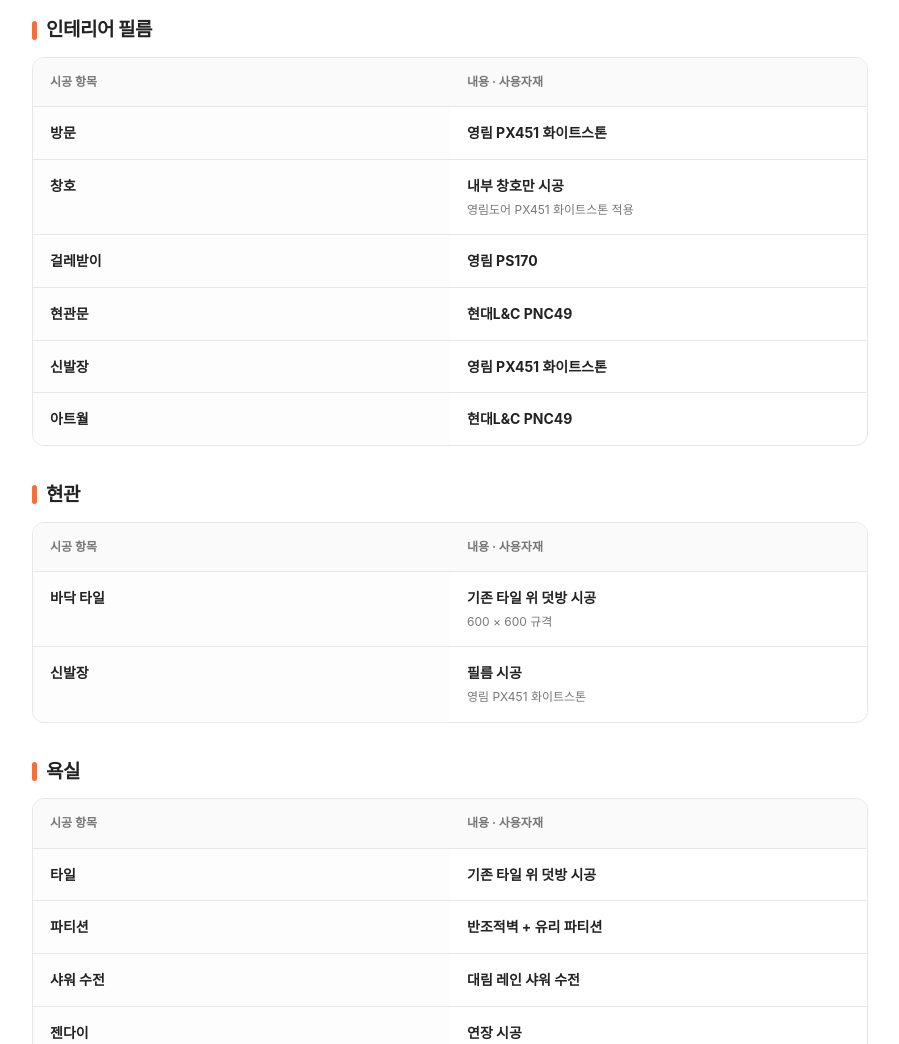
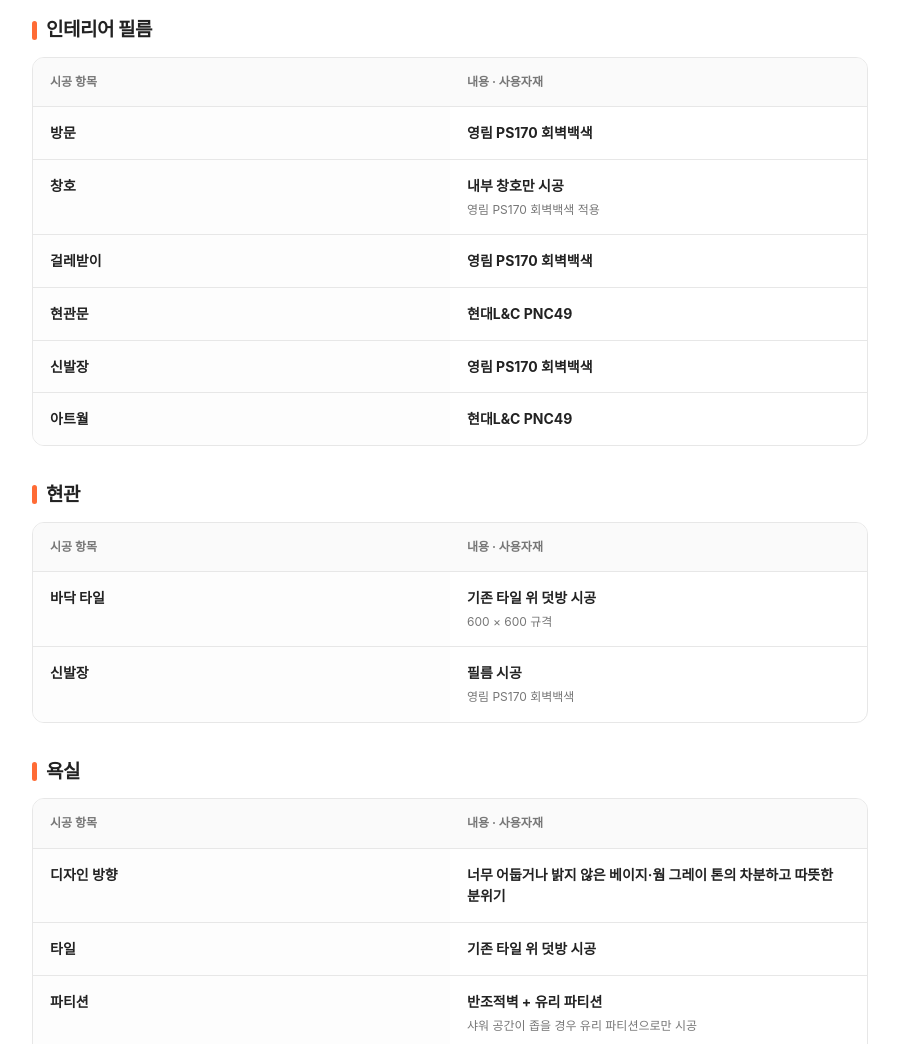
Before and after one commit to disj11/remodel-22-final, a website: page public/index.html in a window 1280 px wide. Shown: the part 740-1784 px from the top of the page, without its empty margins (190-1089 px from the left). Drawn offline with Linux system fonts and the light colour scheme.

Commit message:
Refine remodeling material selections

```diff
--- a/public/index.html
+++ b/public/index.html
@@ -39,20 +39,21 @@
       <tr><th scope="row">벽지</th><td><strong>LX Z:IN 베스트 디아 회벽 / 크림화이트</strong><span class="detail">제품 코드 82601-05 · <a href="https://www.lxzin.com/zin/product/103064" target="_blank" rel="noopener noreferrer">제품 정보 보기</a></span></td></tr>
     </tbody></table></div></section>
     <section><h2>인테리어 필름</h2><div class="table-wrap"><table><thead><tr><th>시공 항목</th><th>내용 · 사용자재</th></tr></thead><tbody>
-      <tr><th scope="row">방문</th><td><strong>영림 PX451 화이트스톤</strong></td></tr>
-      <tr><th scope="row">창호</th><td><strong>내부 창호만 시공</strong><span class="detail">영림도어 PX451 화이트스톤 적용</span></td></tr>
-      <tr><th scope="row">걸레받이</th><td><strong>영림 PS170</strong></td></tr>
+      <tr><th scope="row">방문</th><td><strong>영림 PS170 회벽백색</strong></td></tr>
+      <tr><th scope="row">창호</th><td><strong>내부 창호만 시공</strong><span class="detail">영림 PS170 회벽백색 적용</span></td></tr>
+      <tr><th scope="row">걸레받이</th><td><strong>영림 PS170 회벽백색</strong></td></tr>
       <tr><th scope="row">현관문</th><td><strong>현대L&amp;C PNC49</strong></td></tr>
-      <tr><th scope="row">신발장</th><td><strong>영림 PX451 화이트스톤</strong></td></tr>
+      <tr><th scope="row">신발장</th><td><strong>영림 PS170 회벽백색</strong></td></tr>
       <tr><th scope="row">아트월</th><td><strong>현대L&amp;C PNC49</strong></td></tr>
     </tbody></table></div></section>
     <section><h2>현관</h2><div class="table-wrap"><table><thead><tr><th>시공 항목</th><th>내용 · 사용자재</th></tr></thead><tbody>
       <tr><th scope="row">바닥 타일</th><td><strong>기존 타일 위 덧방 시공</strong><span class="detail">600 × 600 규격</span></td></tr>
-      <tr><th scope="row">신발장</th><td><strong>필름 시공</strong><span class="detail">영림 PX451 화이트스톤</span></td></tr>
+      <tr><th scope="row">신발장</th><td><strong>필름 시공</strong><span class="detail">영림 PS170 회벽백색</span></td></tr>
     </tbody></table></div></section>
     <section><h2>욕실</h2><div class="table-wrap"><table><thead><tr><th>시공 항목</th><th>내용 · 사용자재</th></tr></thead><tbody>
+      <tr><th scope="row">디자인 방향</th><td><strong>너무 어둡거나 밝지 않은 베이지·웜 그레이 톤의 차분하고 따뜻한 분위기</strong></td></tr>
       <tr><th scope="row">타일</th><td><strong>기존 타일 위 덧방 시공</strong></td></tr>
-      <tr><th scope="row">파티션</th><td><strong>반조적벽 + 유리 파티션</strong></td></tr>
+      <tr><th scope="row">파티션</th><td><strong>반조적벽 + 유리 파티션</strong><span class="detail">샤워 공간이 좁을 경우 유리 파티션으로만 시공</span></td></tr>
       <tr><th scope="row">샤워 수전</th><td><strong>대림 레인 샤워 수전</strong></td></tr>
       <tr><th scope="row">젠다이</th><td><strong>연장 시공</strong><span class="detail">상단 졸리컷 마감</span></td></tr>
       <tr><th scope="row">수납장</th><td><strong>거울 슬라이딩 수납장</strong><span class="detail">수납장 내부 2구 콘센트 설치</span></td></tr>
@@ -60,6 +61,7 @@
       <tr><th scope="row">환풍기</th><td><strong>제로크 HV3-80X</strong></td></tr>
     </tbody></table></div></section>
     <section><h2>주방</h2><div class="table-wrap"><table><thead><tr><th>시공 항목</th><th>내용 · 사용자재</th></tr></thead><tbody>
+      <tr><th scope="row">디자인 방향</th><td><strong>밝고 깔끔한 톤을 바탕으로 하부장에 따뜻한 우드 톤을 적용한 분위기</strong></td></tr>
       <tr><th scope="row">벽 타일</th><td><strong>기존 타일 철거 후 신규 시공</strong><span class="detail">600 × 600 규격</span></td></tr>
       <tr><th scope="row">아일랜드</th><td><strong>아일랜드 제작 · 설치</strong><span class="detail">크기, 마감재 및 수납 구성은 제작 전 협의</span></td></tr>
       <tr><th scope="row">로봇청소기</th><td><strong>삼성 비스포크 AI 직배수 설치 대응</strong><span class="detail">설치 공간과 급수·배수·전원 반영</span></td></tr>
```
